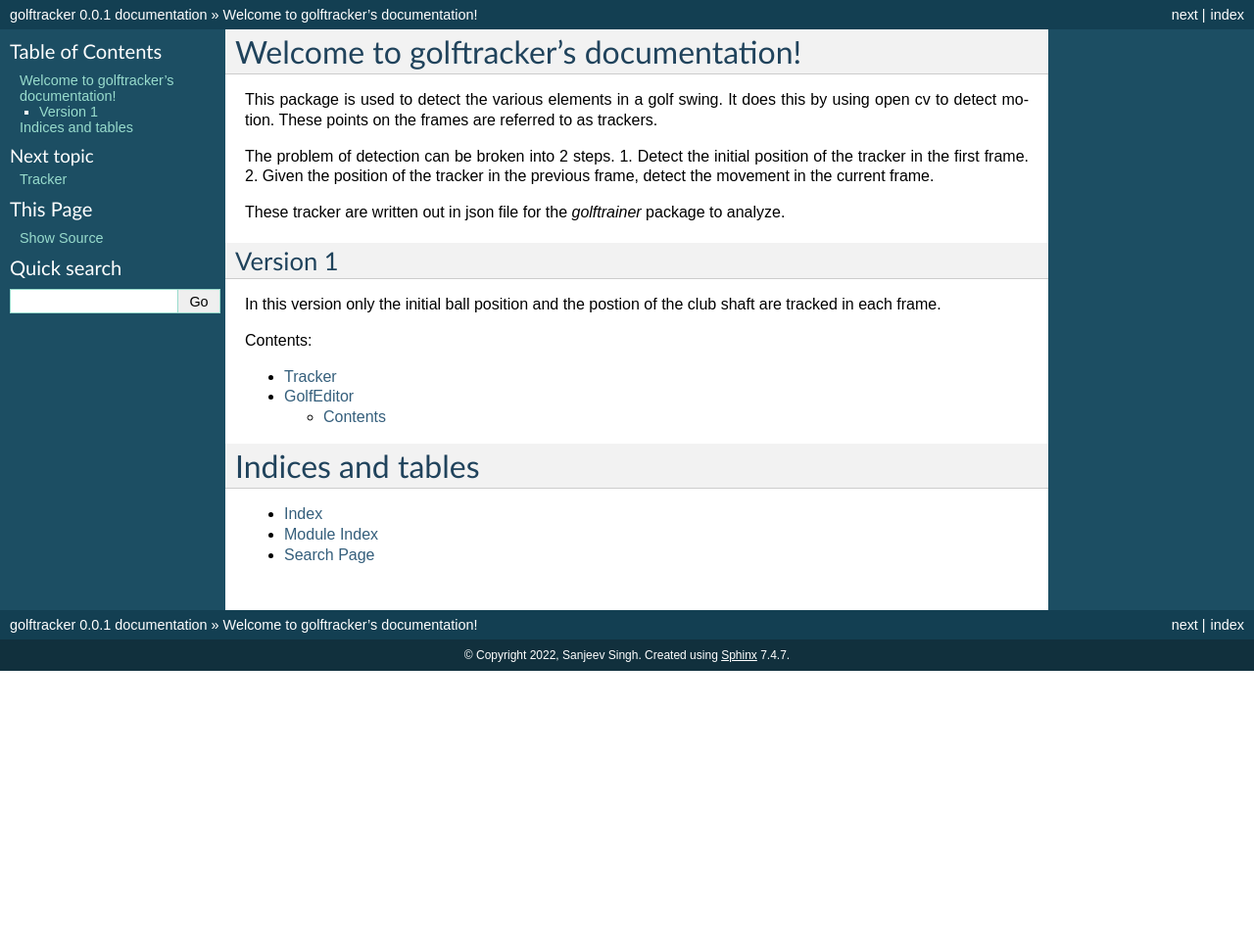
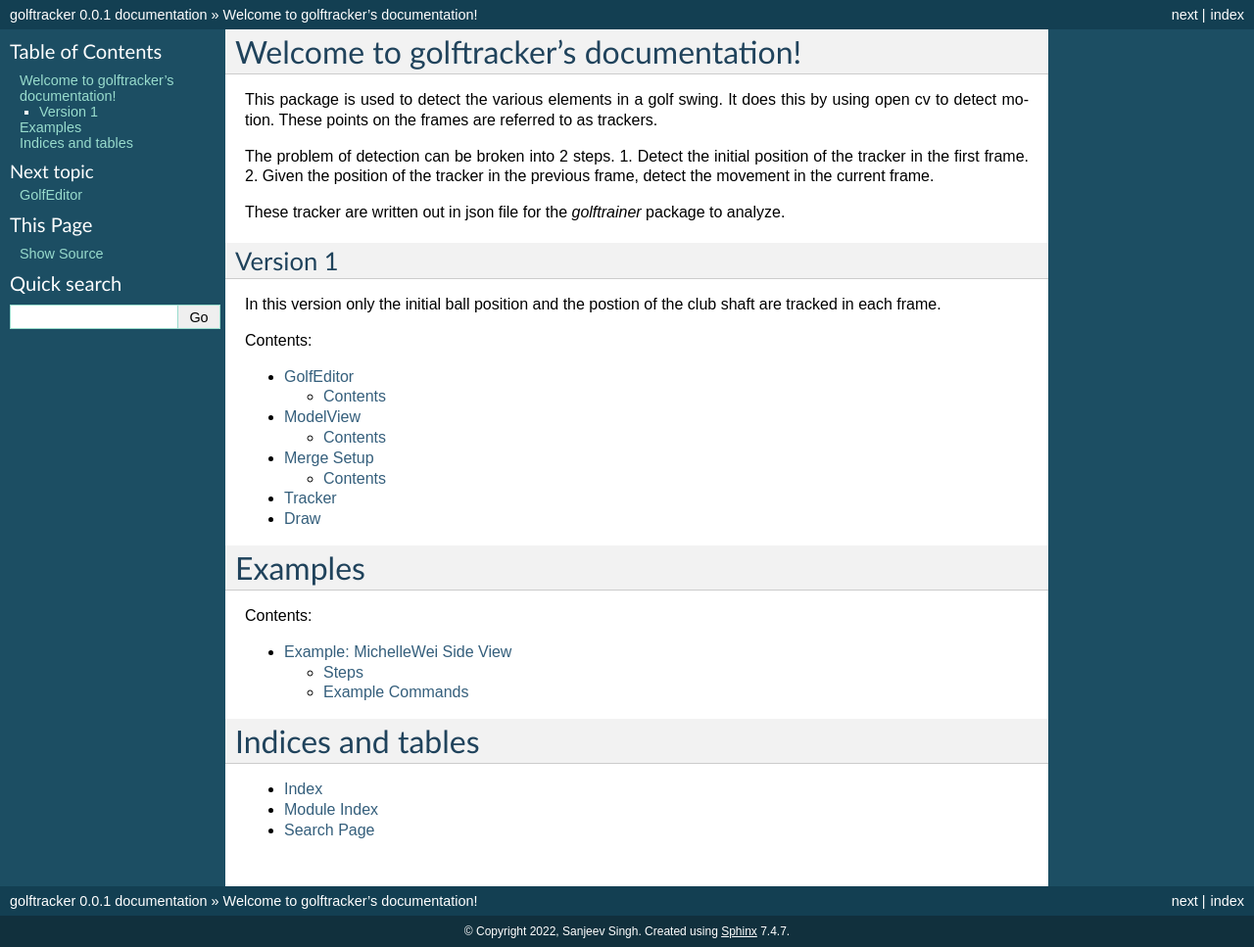
Before and after one commit to sanjeevs/golftracker, a Sphinx documentation site: the page built from docs/source/index.rst, in a window 1280 px wide. Shown: the whole page at 98% size. Built offline with Sphinx 7.4.7, drawn with Linux system fonts in a browser that asks for light colours; before the commit the page ends 900 px from its top, so only the background shows below that.

Commit message:
added example doc

```diff
--- a/docs/source/index.rst
+++ b/docs/source/index.rst
@@ -22,8 +22,20 @@ In this version only the initial ball position and the postion of the club shaft
    :maxdepth: 2
    :caption: Contents:
 
+   golfeditor
+   modelview
+   merge_setup
    tracker
-   golfeditor
+   draw
+
+Examples
+============
+
+.. toctree::
+   :maxdepth: 2
+   :caption: Contents:
+
+   michelle_wie_side_view
 
 
 Indices and tables
```
Also changed, not shown: docs/source/draw.rst (added, +7 -0 lines), docs/source/merge_setup.rst (added, +14 -0 lines), docs/source/michelle_wie_side_view.rst (added, +26 -0 lines), docs/source/modelview.rst (added, +14 -0 lines), 2 other files.
